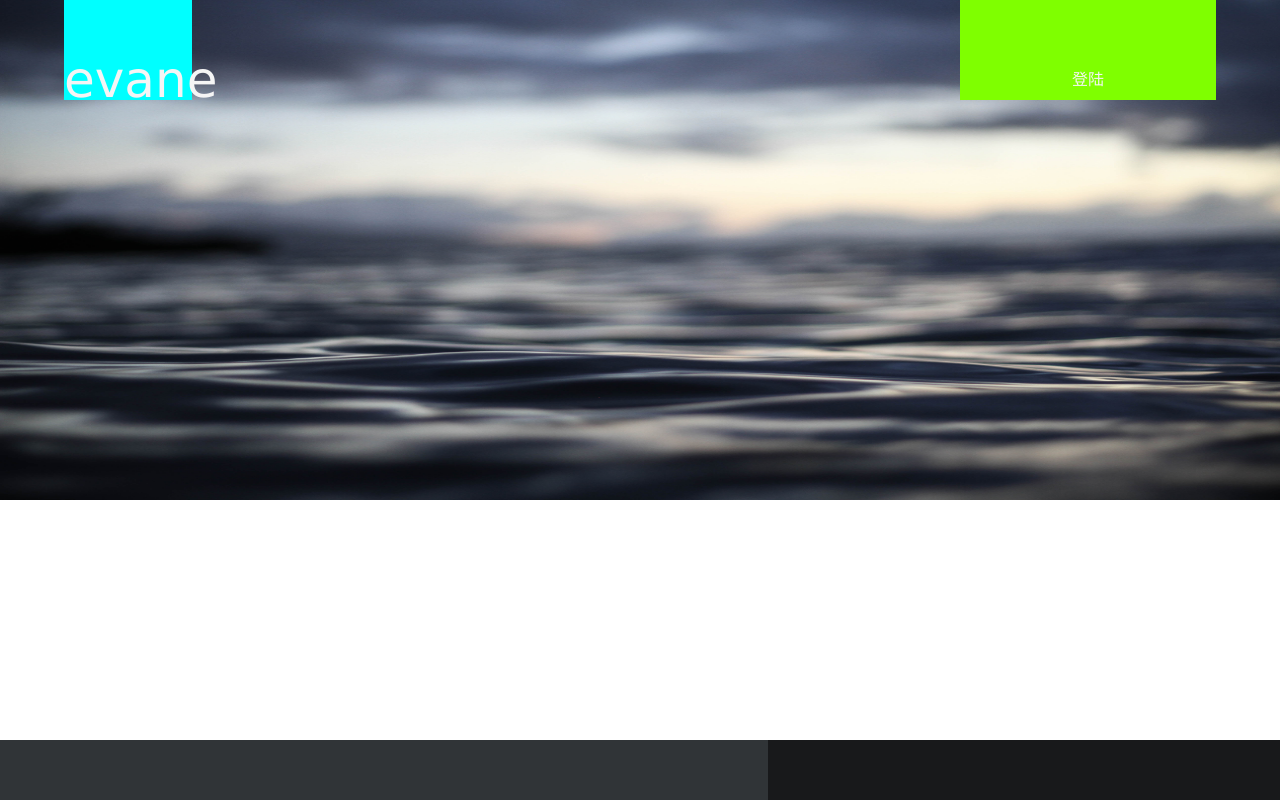
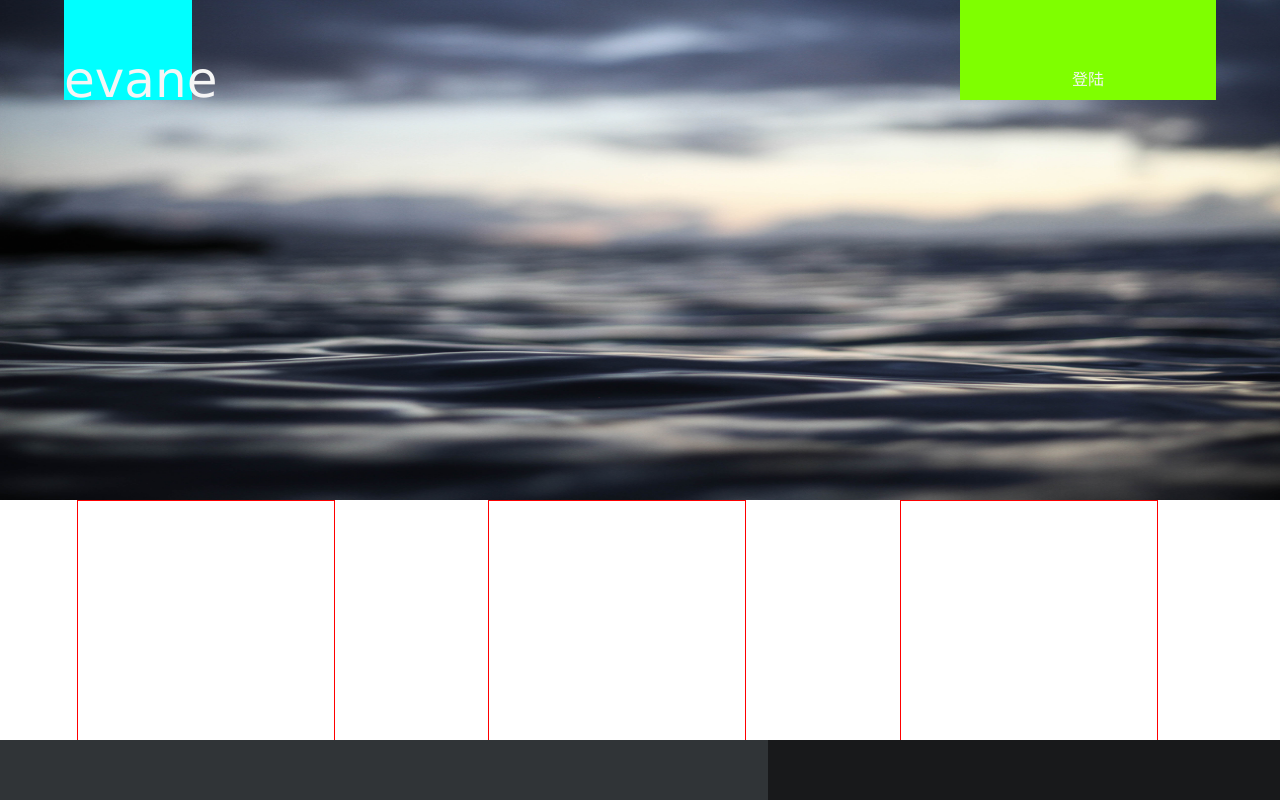
Before and after one commit to tyw809611051/evane-front, a Vue app: page /#/ in a window 1280 px wide. Built offline with nearby package versions, Linux system fonts and the light colour scheme.

Commit message:
category framework

```diff
--- a/src/page/home/home.vue
+++ b/src/page/home/home.vue
@@ -5,9 +5,9 @@
             <head-top></head-top>
         </el-main>
         <div class="category">
-          <div></div>
-          <div></div>
-          <div></div>
+          <div class="life"></div>
+          <div class="skill"></div>
+          <div class="dance"></div>
         </div>
         <el-footer>
           <div class="footer-contact"></div>
@@ -59,6 +59,15 @@ export default {
     text-align: center;
     height: 30%;
   }
+  .category > div {
+    height: 100%;
+    width: 20%;
+    /* margin: 5% auto; */
+    float: left;
+    margin: 0 6%;
+    border: 1px solid red;
+
+  }
   .el-container {
     width:100%;
     height: 100%;
```
